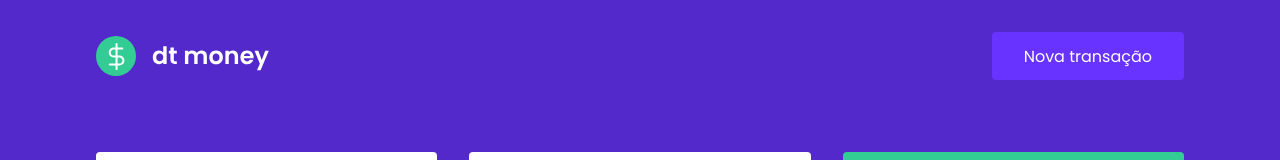
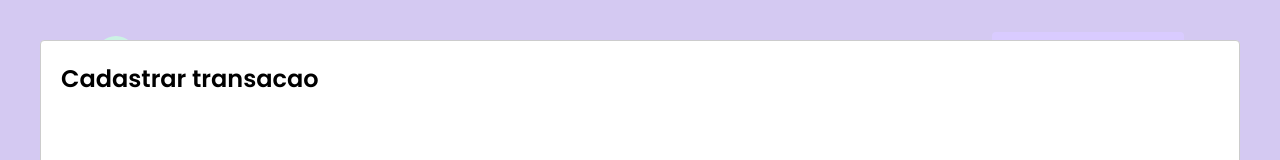
Before and after one commit to Chrystiansantos/primeiraAplicacaoWebComReactJs, a React (Create React App) app: page / in a window 1280 px wide. Both pictures are taken after a click on the button "Nova transação". Shown: the top 160 px of the page. Built offline with nearby package versions, Linux system fonts and the light colour scheme; no server answers; what miragejs would draw is missing.

Commit message:
Criando modal criacao de transacao

```diff
--- a/package.json
+++ b/package.json
@@ -3,6 +3,7 @@
   "version": "0.1.0",
   "private": true,
   "dependencies": {
+    "@types/react-modal": "^3.12.0",
     "@typescript-eslint/eslint-plugin": "^4.18.0",
     "axios": "^0.21.1",
     "eslint-config-airbnb": "^18.2.1",
@@ -12,6 +13,7 @@
     "miragejs": "^0.1.41",
     "react": "^17.0.1",
     "react-dom": "^17.0.1",
+    "react-modal": "^3.12.1",
     "react-scripts": "4.0.3",
     "styled-components": "^5.2.1",
     "web-vitals": "^1.0.1"
--- a/src/App.tsx
+++ b/src/App.tsx
@@ -1,11 +1,33 @@
+import Modal from 'react-modal';
+import { useCallback, useState } from 'react';
 import { Header } from './components/Header';
 import { Dashboard } from './components/Dashboard';
 
+Modal.setAppElement('#root');
+
 export function App() {
+  const [
+    isNewTransactionModalOpen,
+    setIsNewTransactionModalOpen,
+  ] = useState<boolean>(false);
+
+  const handleOpenNewTransactionModal = useCallback(() => {
+    setIsNewTransactionModalOpen(true);
+  }, []);
+
+  const handleCloseNewTransactionModal = useCallback(() => {
+    setIsNewTransactionModalOpen(false);
+  }, []);
   return (
     <>
-      <Header />
+      <Header onOpenNewTransactionModal={handleOpenNewTransactionModal} />
       <Dashboard />
+      <Modal
+        isOpen={isNewTransactionModalOpen}
+        onRequestClose={handleCloseNewTransactionModal}
+      >
+        <h2>Cadastrar transacao</h2>
+      </Modal>
     </>
   );
 }
--- a/src/components/Header/index.tsx
+++ b/src/components/Header/index.tsx
@@ -1,12 +1,18 @@
 import logoImg from '../../assets/logo.svg';
 import { Container, Content } from './styles';
 
-export function Header() {
+interface IHeaderProps {
+  onOpenNewTransactionModal: () => void;
+}
+
+export function Header({ onOpenNewTransactionModal }: IHeaderProps) {
   return (
     <Container>
       <Content>
         <img src={logoImg} alt="dt money" />
-        <button type="button">Nova transação</button>
+        <button type="button" onClick={onOpenNewTransactionModal}>
+          Nova transação
+        </button>
       </Content>
     </Container>
   );
```
